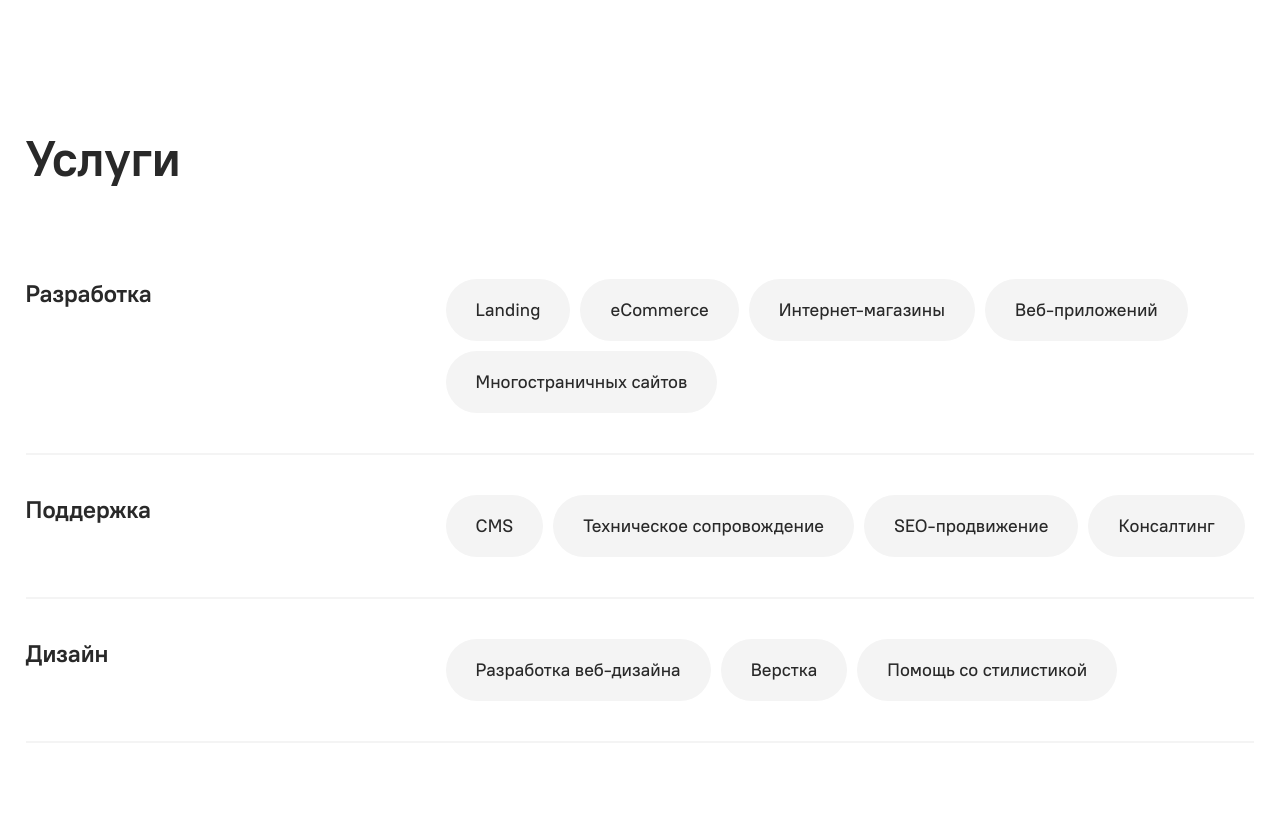
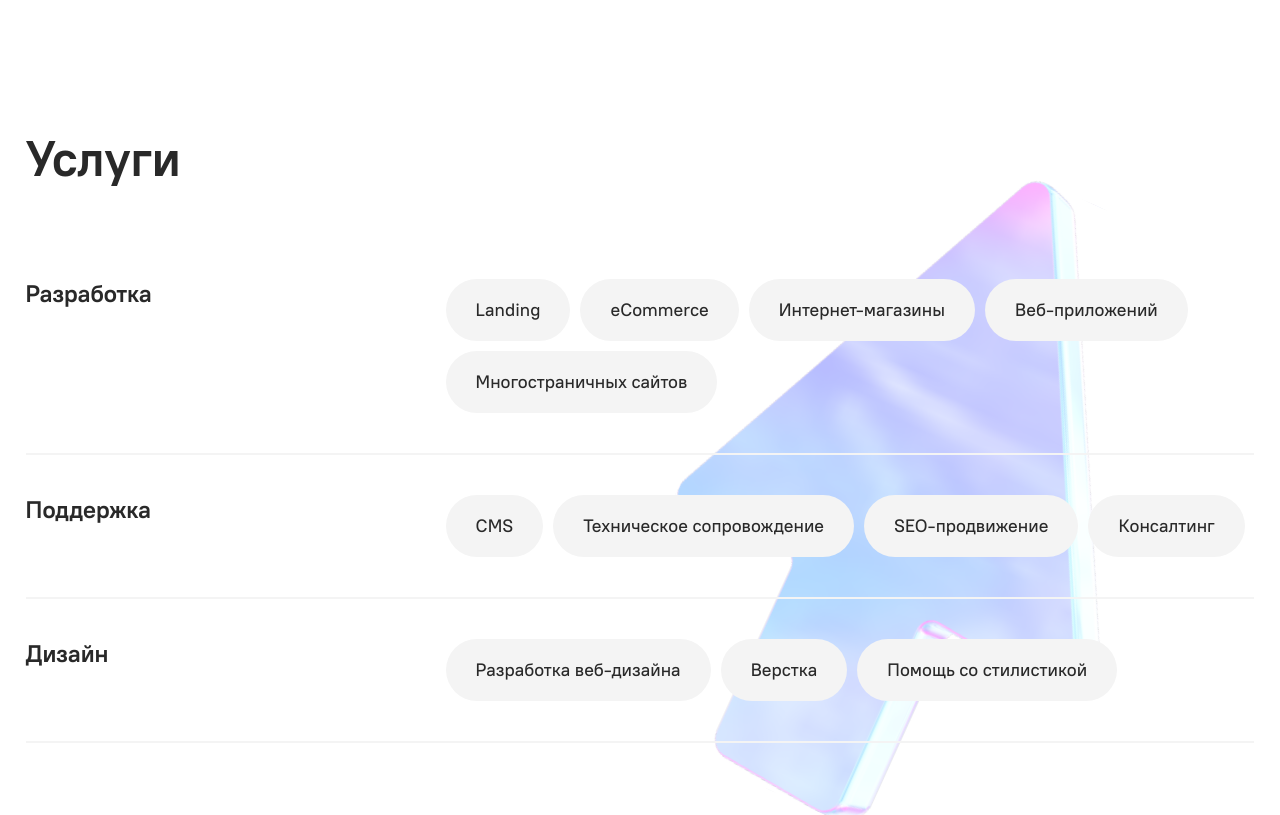
Before and after one commit to Centick/Selit, a Vue app: page / in a window 1280 px wide. Shown: the part 772-1587 px from the top of the page. Built offline with nearby package versions, Linux system fonts and the light colour scheme.

Commit message:
Parallax

```diff
--- a/src/views/HomeView.vue
+++ b/src/views/HomeView.vue
@@ -14,6 +14,7 @@
 
         <section class="section">
             <div class="container grid grid-column">
+                <img class="arrow_bg" src="@/assets/img/icons/arrow_bg.svg" alt="Курсор">
                 <h2 class="h2 width-100">Услуги</h2>
                 <div class="wrap_services grid grid-column width-100">
                     <div data-aos="fade-up" class="block_services grid align-items-start width-100">
@@ -380,6 +381,12 @@
     };
 
     onMounted(() => {
+        // Cursor Parallax
+        let cursor = document.querySelector('.arrow_bg');
+        window.addEventListener('mousemove', e => {
+            cursor.style = `translate: ${(document.documentElement.clientWidth / 2 - e.x) / 25}px ${(document.documentElement.clientHeight / 2 - e.y) / 25}px`;
+        });
+
         if(window.outerWidth > 576){
             // GSAP Setup
             gsap.registerPlugin(ScrollTrigger);
@@ -546,10 +553,22 @@
         border-radius: var(--borderRadiusBig);
         background-color: var(--colorGrey);
         transition: .1s ease-in all;
+        z-index: 3;
     }
 
     .service_link:hover{
         transform: translateY(-8px);
+    }
+
+    .arrow_bg{
+        position: absolute;
+        right: 0;
+        width: 700px;
+        top: 15%;
+        bottom: 0;
+        margin-top: auto;
+        margin-bottom: auto;
+        opacity: .5;
     }
 
     /* projects */
```
Also changed, not shown: src/assets/img/icons/arrow_bg.svg (added).
